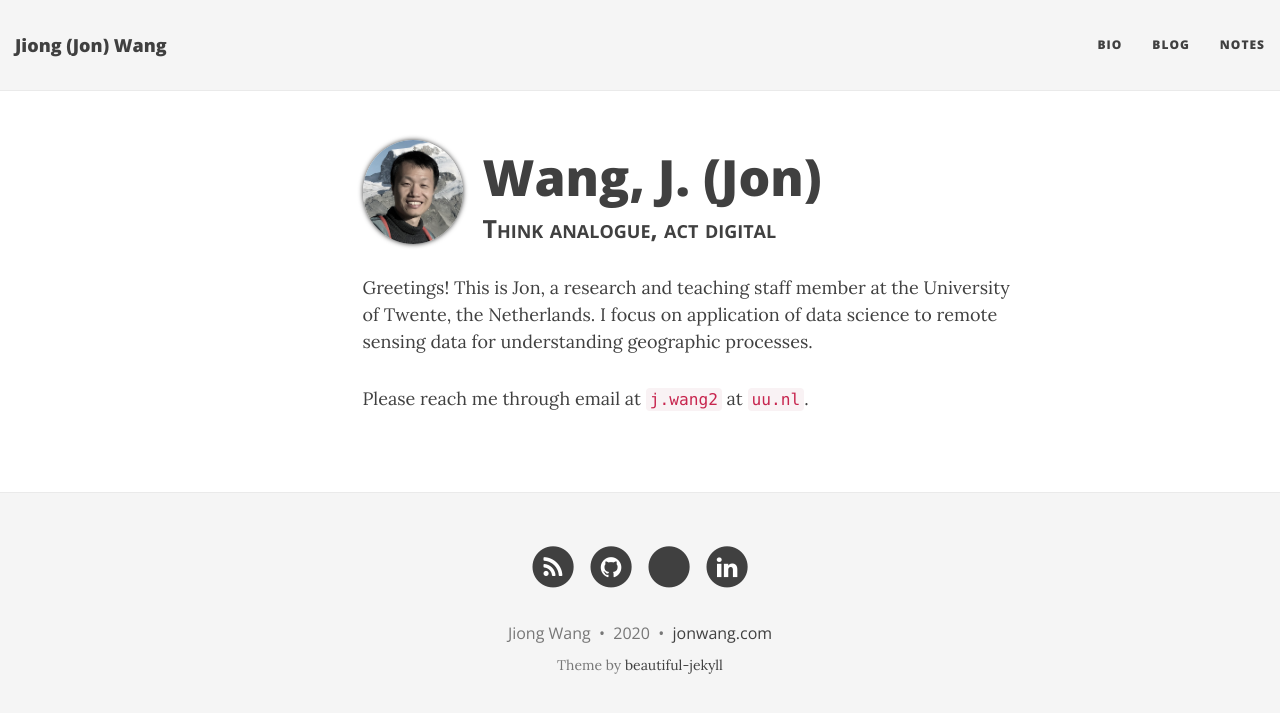
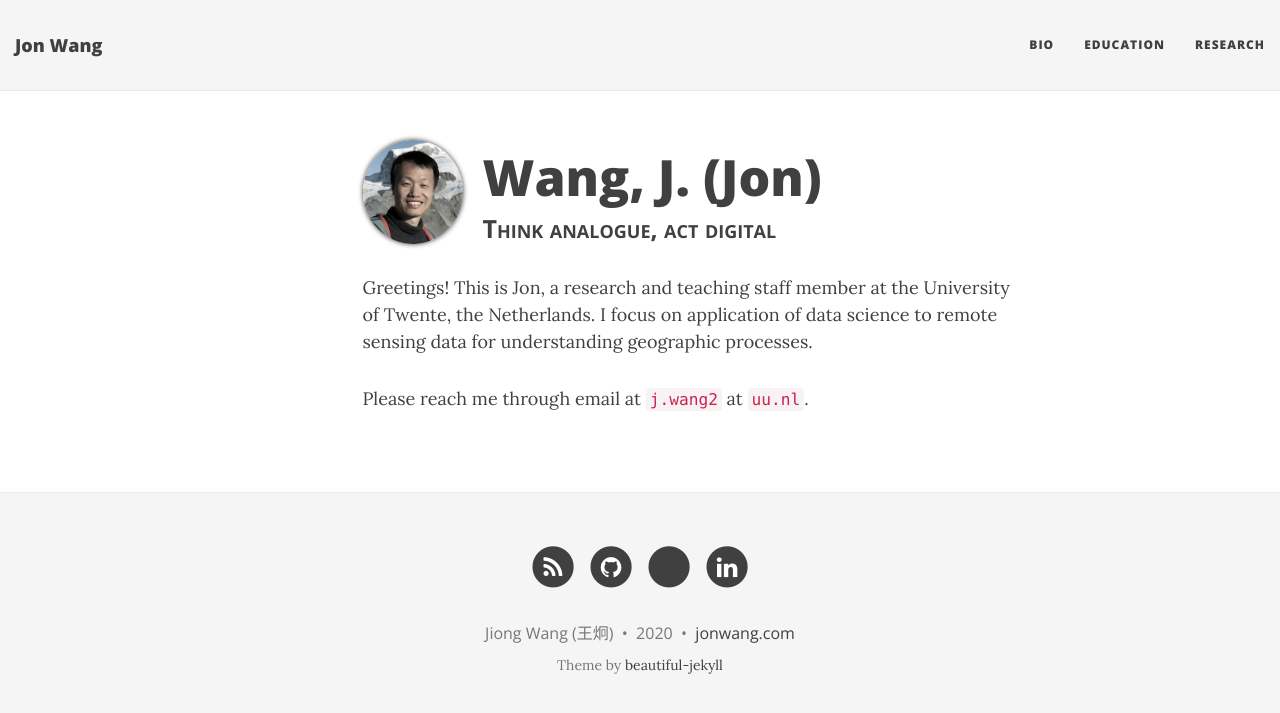
Before and after one commit to jonwangio/jonwangio.github.io, a Jekyll site: the page built from index.html, in a window 1280 px wide. Shown: the top 713 px of the page. Built offline with Jekyll 4.4.1, drawn with Linux system fonts in a browser that asks for light colours; nearby versions of some CDN libraries; the list of posts is cut into pages by our own code.

Commit message:
Update _config.yml

```diff
--- a/_config.yml
+++ b/_config.yml
@@ -14,7 +14,7 @@
 # Of course don't forget to change the username and projectname to YOUR username and project
 
 # Name of website
-title: Jiong (Jon) Wang
+title: Jon Wang
 
 # Short description of your site
 description: Think analogue, act digital.
@@ -24,8 +24,8 @@ description: Think analogue, act digital.
 # List of links in the navigation bar
 navbar-links:
   Bio: ""
-  Blog: "blog"
-  Notes: "notes"
+  Education: "education"
+  Research: "research"
 
 # Image to show in the navigation bar - image must be a square (width = height)
 # Remove this parameter if you don't want an image in the navbar
@@ -61,7 +61,7 @@ footer-link-col: "#404040"
 # Change all these values or delete the ones you don't want.
 # Important: you must keep the "name" parameter, everything else you can remove
 author:
-  name: Jiong Wang
+  name: Jiong Wang (王炯)
 
 # Select your active Social Network Links.
 # Uncomment the links you want to show in the footer and add your information to each link.
@@ -71,9 +71,9 @@ social-network-links:
   rss: true
 #  email: "someone@example.com"
 #  facebook: daattali
-  github: jiongwangio
-  google-scholar: Jiong Wang
-  linkedin: Jiong Wang
+  github: jonwangio
+  google: https://scholar.google.nl/citations?user=0H4CFjsAAAAJ&hl=en
+  linkedin: jiong-wang-20aa75123
 #  xing: yourname
 #  stackoverflow: "3943160/daattali"
 #  snapchat: deanat78
@@ -87,7 +87,9 @@ social-network-links:
 
 # Select which share links to show in posts
 share-links-active:
-  google-scholar: true
+  twitter: true
+  facebook: true
+  google: false
   linkedin: true
 
 # How to display the link to the website in the footer
```
